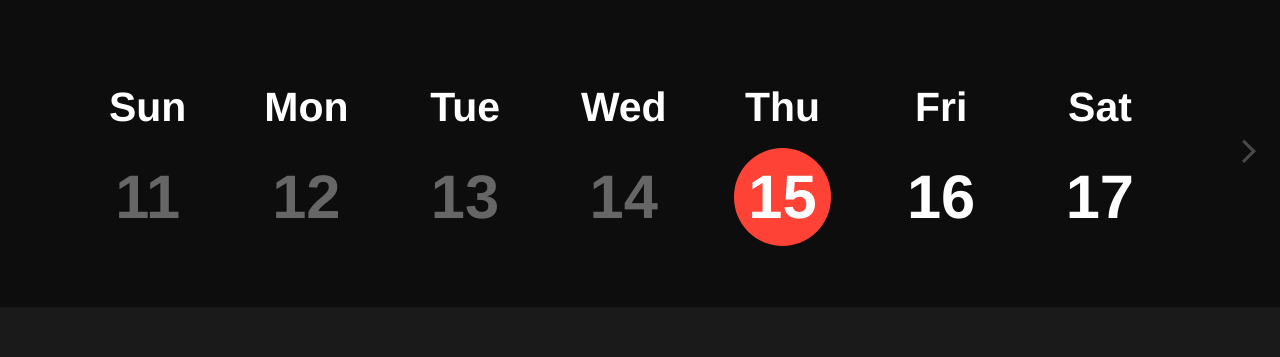
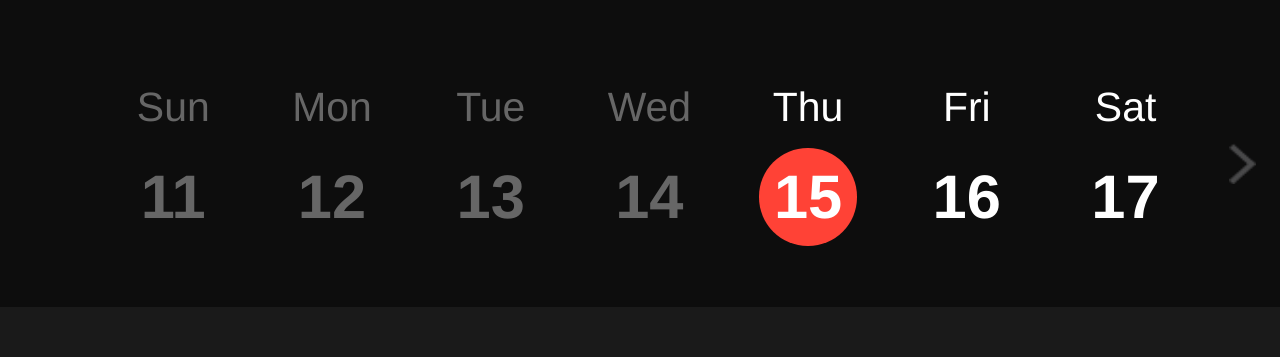
Before and after one commit to JulyVivian/myproject, a Vue app: page /#/group in a window 1280 px wide. Shown: the top 357 px of the page. Built offline with nearby package versions, Linux system fonts and the light colour scheme.

Commit message:
更新日历逻辑@

```diff
--- a/src/App.vue
+++ b/src/App.vue
@@ -10,8 +10,11 @@
   }
 </script>
 
-<style>
-@import "./styles/home.css";
+<style lang="less">
+  @import "./styles/home.less";
+  @import "./styles/_variable.less";
+  @import "./styles/_override.less";
+
   #app {
     font-family: 'Avenir', Helvetica, Arial, sans-serif;
     -webkit-font-smoothing: antialiased;
--- a/src/pages/Predetermine.vue
+++ b/src/pages/Predetermine.vue
@@ -6,7 +6,7 @@
         <button>预约</button>
         <h5>{{predeter.name}}</h5>
         <p class="key-words">{{predeter.keywords}}</p>
-        <p v-if="mode === 'trader'" class="detail">{{predeter.detail}}</p>
+        <p v-if="mode === 'trader'" class="detail ellipsis">{{predeter.detail}}</p>
         <p v-else="mode === 'lesson'" class="detail"><b></b><span>{{predeter.time}}</span><span>¥{{predeter.price}}</span></p>
       </div>
     </div>
@@ -82,9 +82,6 @@ export default {
         margin-bottom: .07rem;
       }
       .detail{
-        white-space:nowrap;
-        text-overflow:ellipsis;
-        overflow:hidden;
         font-size: .28rem;
         color: #b2b2b2;
       }
--- a/src/pages/ui/Calender.vue
+++ b/src/pages/ui/Calender.vue
@@ -1,52 +1,42 @@
 <template>
-  <div class="vue-date-container">
+  <div class="vue-date-container clx">
+    <p @click="turnToPre" v-if="!isNext" class="fl"><img src="../../assets/pre.png" class="enter"/></p>
+    <p @click="turnToNext" v-else="isNext" class="fr"><img src="../../assets/enter.png" class="enter"/></p>
     <!-- 主体 -->
-    <div class="main">
+    <div :class="{'main fr': isNext, 'main fl': !isNext}">
       <div class="weekdays">
-        <span class="cell" v-for="(index, weekday) in current.weekdays" track-by="$index">{{changeWeekInEnglish(weekday)}}</span>
+        <span :class="{'cell past': isNext && (current.weekday > weekday) }" v-for="(index, weekday) in current.weekdays" track-by="$index">{{changeWeekInEnglish(weekday)}}</span>
       </div>
       <!-- 日期选择 -->
-      <div class="middle clearfix">
+      <div class="middle clx">
         <div ref="ele" class="days-box">
-          <span @click="chooseDay(i)" :class="{'cell active': currentDay === i, 'cell': currentDay !== i, 'cell past': i < current.day}" v-for="i in daysShow">{{i}}</span>
+          <span @click="chooseDay(dayItem)" :class="{'cell active': currentDay === dayItem, 'cell': currentDay !== dayItem, 'cell past': daysShow.indexOf(dayItem) < daysShow.indexOf(current.day)}" v-for="(dayItem, i) in daysShow">{{dayItem}}</span>
         </div>
       </div>
     </div>
-    <p @click="turnToNext"><img src="../../assets/enter.png" class="enter"/></p>
   </div>
 </template>
 
 <script>
-  import _ from 'underscore'
   import util from './util'
-  const defaultOptions = {
-  }
+
   export default {
     data () {
       return {
-        opts: _.extend({}, this.options, defaultOptions),    // configrations
         // 当前显示的时间
         current: {
           weekdays: [],
           year: 0,
           month: 0,
           day: 0,
-          hours: 0,
-          mintues: 0,
-          seconds: 0,
           days: 0
         },
         month: 0,
         currentDay: 0,
         startX: 0,
-        endX: 0
+        endX: 0,
+        isNext: true
       }
-    },
-    mounted () {
-      this.$refs.ele.style.width = (this.current.days - this.current.day + this.current.weekday + 1) * 0.93 + 'rem'
-      this.$refs.ele.addEventListener('touchstart', this.onTouchStartBox)
-      this.$refs.ele.addEventListener('touchmove', this.onTouchMoveBox)
-      this.$refs.ele.addEventListener('touchend', this.onTouchEndBox)
     },
     created () {
       this.current = util.initDate()
@@ -60,15 +50,32 @@
        */
       daysShow () {
         let totaldays = util.getDays(this.current.year)[this.current.month]
+        let daysArray = []
+        // 把本月的天数放进一个数组里
         let totaldaysArray = new Array(totaldays)
         for (var i = 0; i < totaldays; i++) {
           totaldaysArray[i] = i + 1
         }
+        // 返回需要的两周日期
+        // 判断今天是否是周日（不是的话前面要显示之前的日期，不可选择）
         if (this.current.weekday !== 0) {
-          return totaldaysArray.slice(this.current.day - this.current.weekday - 1)
+          daysArray = totaldaysArray.slice(this.current.day - this.current.weekday - 1)
+          console.log(this.current.day - this.current.weekday - 1)
+        } else {
+          daysArray = totaldaysArray.slice(this.current.day - 1)
         }
-        return totaldaysArray.slice(this.current.day - 1)
-        // return totaldaysArray
+        // 判断获得本月（包括显示的昨日之前的日期）天数的长度是否大于14（两周）
+        if (daysArray.length > 14) {
+          return daysArray.splice(0, 14)
+        } else if (daysArray.length < 14) {
+          let arr = new Array(14 - daysArray.length)
+          for (var j = 0; j < arr.length; j++) {
+            arr[j] = j + 1
+          }
+          return daysArray.concat(arr)
+        } else if (daysArray.length === 14) {
+          return daysArray
+        }
       },
       /**
        * 每个月的第一天是星期几
@@ -82,37 +89,6 @@
       }
     },
     methods: {
-      onTouchStartBox (event) {
-        this.startX = event.targetTouches[0].pageX
-      },
-      onTouchMoveBox (event) {
-        this.endX = event.targetTouches[0].pageX
-      },
-      onTouchEndBox (event) {
-        if (this.startX - this.endX > 0) {
-          this.turnToNext()
-        } else {
-          this.turnToPre()
-        }
-        this.startX = 0
-        this.endX = 0
-      },
-      /**
-       * 更改年份
-       * @param{number} op 表示增加和减少
-       */
-      updateYear (op) {
-        this.current.year += op
-      },
-      /**
-       * 更改月份
-       * @param{number} op 表示增加和减少
-       */
-      updateMonth (op) {
-        this.current.month += op
-        this.current.month = this.current.month % 12
-        this.month = this.current.month + 1
-      },
       /**
        * 转化星期几为英文写法
        */
@@ -131,7 +107,7 @@
        * 点击选取日期
        */
       chooseDay (index) {
-        if (index <= this.current.day) {
+        if (this.daysShow.indexOf(index) < this.daysShow.indexOf(this.current.day)) {
           return false
         }
         this.currentDay = index
@@ -140,58 +116,64 @@
        * 日期翻页
        */
       turnToNext () {
+        this.isNext = false
         this.$refs.ele.style.transform = 'translateX(-' + 7 * 0.93 + 'rem' + ')'
+        this.$refs.ele.style.transitionDuration = 1 + 's'
       },
       turnToPre () {
+        this.isNext = true
         this.$refs.ele.style.transform = 'translateX(0)'
+        this.$refs.ele.style.transitionDuration = 1 + 's'
       }
     }
   }
 </script>
 
 <style lang="less" scoped>
-  .vue-date-container{
-    position: relative;
-    padding: .46rem .59rem .28rem .4rem
+@color_1: #666666;
+@background_color_1: #ff4236;
+
+.vue-date-container {
+  width: 7.5rem;
+	padding: .46rem 0 .28rem;
+	p {
+    width: .16rem;
+    padding: .38rem .14rem .44rem;
+    height: .24rem;
+    line-height: .24rem;
+    text-align: center;
+    img{
+      width: .16rem;
+      height: .24rem;
+      display: block;
     }
-  .vue-date-container p{
-    position: absolute;
-    top: .7rem;
-    right: .14rem;
 	}
-  .vue-date-container .main{
+	.main {
 		height: 1.06rem;
 		width: 6.51rem;
+    .cell.past {
+      color: @color_1;
     }
-  .vue-date-container .main .weekdays{
+		.weekdays {
 			display: flex;
 			width: 100%;
-  }
-  .vue-date-container .main .weekdays .cell{
+			span {
 				flex: 1;
 				height: .33rem;
 				line-height: .33rem;
 				font-size: .24rem;
 				text-align: center;
-    font-weight: bold;
 			}
-  .vue-date-container .main .middle {
+		}
+		.middle {
 			height: .73rem;
 			line-height: .73rem;
 			width: 100%;
-    overflow: auto;
+			overflow: hidden;
 			.days-box{
         height: .73rem;
-    }
-    .cell.active {
-      background-color: #ff4236;
-      border-radius: 50%;
-    }
-  }
-  .vue-date-container .main .middle .cell.past{
-    color: #666666;
-  }
-  .vue-date-container .main .middle .cell{
+        width: 13.02rem;
+        .cell {
           width: .57rem;
           height: .57rem;
           line-height: .57rem;
@@ -201,9 +183,12 @@
           font-weight: bold;
           text-align: center;
         }
-  .clearfix:after {
-    content: ' ';
-    display: block;
-    clear: both;
+        .cell.active {
+          background-color: @background_color_1;
+          border-radius: 50%;
+        }
+      }
+    }
+  }
 }
 </style>
--- a/src/styles/_mixins.scss
+++ /dev/null
@@ -1,5 +0,0 @@
-@mixin  border-radius($radius) {
-    -webkit-border-radius:$radius;
-    -moz-border-radius:$radius;
-    border-radius:$radius;
-}
--- a/src/styles/_override.scss
+++ b/src/styles/_override.less
@@ -58,3 +58,28 @@ a:hover {
   background-color: transparent;
   border-color: transparent;
 }
+.ellipsis{
+  white-space:nowrap;
+  text-overflow:ellipsis;
+  overflow:hidden;
+}
+.break{
+  word-break:break-all;
+  word-wrap:break-word;
+}
+.clx:after{
+  clear: both;
+  display: block;
+  height: 0;
+  visibility: hidden;
+  content: "";
+}
+.clx{
+   *zoom: 1;
+}
+.fr{
+  float: right;
+}
+.fl{
+  float: left;
+}
```
Also changed, not shown: src/assets/pre.png (added), src/styles/_variable.less (renamed from src/styles/_variable.scss), src/styles/home.less (renamed from src/styles/home.css). Lines whose indentation alone changed are shown as unchanged.
